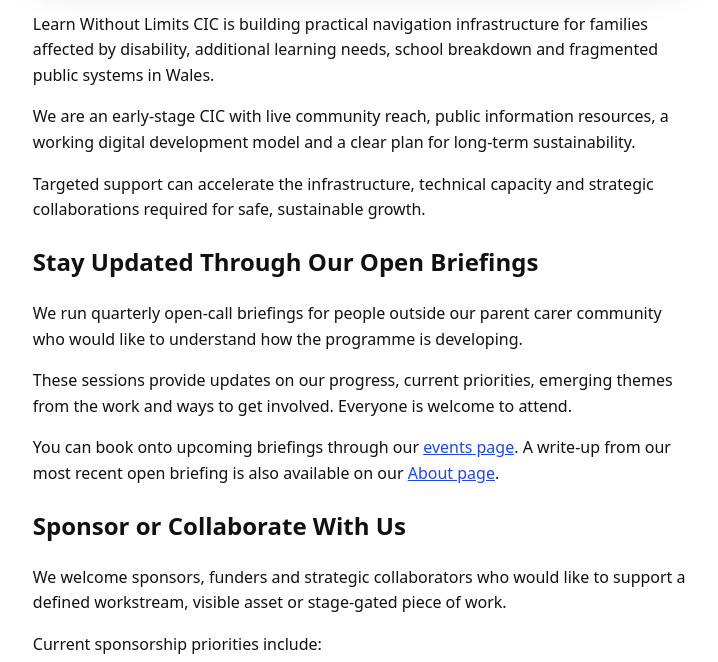
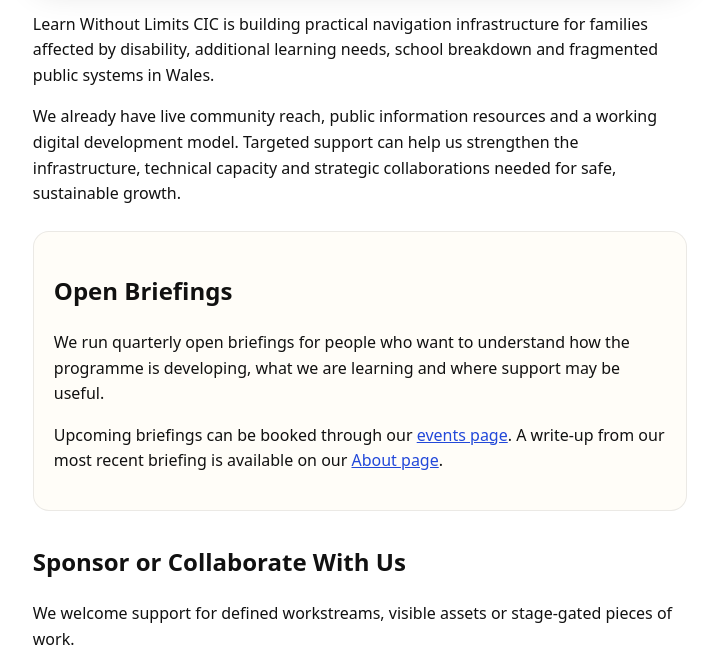
Before and after one commit to StephShobiye/learnwithoutlimitscic.github.io, a Jekyll site: the page support.en.html, which Jekyll copies as it is, in a window 1280 px wide and 1400 px high, scrolled down 625 px. Shown: the part 150-812 px from the top of the window, without its empty margins (280-998 px from the left). Built offline with Jekyll 4.4.1, drawn with Linux system fonts in a browser that asks for light colours; some of the changed text lies outside the part shown; grey boxes are pictures that could not be loaded.

Commit message:
Improve Support page layout and scannability

```diff
--- a/support.en.html
+++ b/support.en.html
@@ -17,7 +17,8 @@
 
   <style>
     .support-hero {
-      margin: 1.5rem 0 2rem;
+      max-width: 760px;
+      margin: 1.5rem auto 2rem;
       border-radius: 1.25rem;
       overflow: hidden;
       box-shadow: 0 0.75rem 2rem rgba(0, 0, 0, 0.12);
@@ -31,6 +32,14 @@
 
     .support-intro {
       max-width: 56rem;
+    }
+
+    .support-panel {
+      background: #fffdf8;
+      border: 1px solid rgba(0, 0, 0, 0.08);
+      border-radius: 1rem;
+      padding: 1.25rem;
+      margin: 1.5rem 0 2rem;
     }
 
     .support-card-grid {
@@ -48,23 +57,20 @@
       box-shadow: 0 0.35rem 1rem rgba(0, 0, 0, 0.06);
     }
 
-    .support-card img {
-      display: block;
-      max-width: 100%;
-      height: auto;
-      margin: 0 auto 1rem;
-      border-radius: 0.75rem;
+    .support-card h3 {
+      margin-top: 0;
+      margin-bottom: 0.75rem;
     }
 
-    .support-card h3 {
-      margin-top: 0;
+    .support-card p {
+      margin-bottom: 0;
     }
 
     .notice-box {
       border-left: 0.35rem solid #c8441f;
       background: #fff7f2;
       padding: 1rem 1.25rem;
-      margin: 1.5rem 0;
+      margin: 1.5rem 0 2rem;
       border-radius: 0.5rem;
     }
 
@@ -139,93 +145,68 @@
         </p>
 
         <p>
-          We are an early-stage CIC with live community reach, public information resources, a working digital development model and a clear plan for long-term sustainability.
+          We already have live community reach, public information resources and a working digital development model. Targeted support can help us strengthen the infrastructure, technical capacity and strategic collaborations needed for safe, sustainable growth.
+        </p>
+      </div>
+
+      <section class="support-panel">
+        <h2>Open Briefings</h2>
+
+        <p>
+          We run quarterly open briefings for people who want to understand how the programme is developing, what we are learning and where support may be useful.
         </p>
 
         <p>
-          Targeted support can accelerate the infrastructure, technical capacity and strategic collaborations required for safe, sustainable growth.
+          Upcoming briefings can be booked through our <a href="/events.en.html">events page</a>. A write-up from our most recent briefing is available on our <a href="/about.en.html">About page</a>.
         </p>
-      </div>
-
-      <h2>Stay Updated Through Our Open Briefings</h2>
-
-      <p>
-        We run quarterly open-call briefings for people outside our parent carer community who would like to understand how the programme is developing.
-      </p>
-
-      <p>
-        These sessions provide updates on our progress, current priorities, emerging themes from the work and ways to get involved. Everyone is welcome to attend.
-      </p>
-
-      <p>
-        You can book onto upcoming briefings through our <a href="/events.en.html">events page</a>. A write-up from our most recent open briefing is also available on our <a href="/about.en.html">About page</a>.
-      </p>
+      </section>
 
       <h2>Sponsor or Collaborate With Us</h2>
 
       <p>
-        We welcome sponsors, funders and strategic collaborators who would like to support a defined workstream, visible asset or stage-gated piece of work.
-      </p>
-
-      <p>
-        Current sponsorship priorities include:
+        We welcome support for defined workstreams, visible assets or stage-gated pieces of work.
       </p>
 
       <div class="support-card-grid" aria-label="Current sponsorship priorities">
         <article class="support-card">
-          <img src="/assets/img/support-icon-technical-leadership.png" alt="">
           <h3>Technical Leadership and Digital Infrastructure</h3>
           <p>
-            Support for senior technical leadership would help us strengthen the Parent Guide App, digital governance, version control, data security, accessibility and safe scaling.
-          </p>
-          <p>
-            This is the core capacity needed to turn lived-experience insight into stable, practical digital tools.
+            App governance, version control, data security, accessibility and safe scaling.
           </p>
         </article>
 
         <article class="support-card">
-          <img src="/assets/img/support-icon-community-platform.png" alt="">
-          <h3>Branded Community Platform</h3>
+          <h3>Safeguarded Community Platform</h3>
           <p>
-            We are working towards an owned, safeguarded community platform so families are not permanently dependent on third-party social media spaces.
-          </p>
-          <p>
-            Sponsorship could support platform hosting, setup, moderation tools, accessibility configuration and safe community infrastructure.
+            Platform hosting, moderation tools, accessibility configuration and safe community infrastructure.
           </p>
         </article>
 
         <article class="support-card">
-          <img src="/assets/img/support-icon-accessibility.png" alt="">
-          <h3>Accessibility and Inclusive Technical Digital Design</h3>
+          <h3>Accessibility and Inclusive Technical Design</h3>
           <p>
-            We are looking for support with technical accessibility review, assistive technology testing, inclusive UX design, WCAG-aligned improvements, accessible front-end development and testing with users who rely on alternative access methods.
+            Technical review, assistive technology testing and WCAG-aligned improvements.
           </p>
         </article>
 
         <article class="support-card">
-          <img src="/assets/img/support-icon-welsh-language.png" alt="">
           <h3>Welsh-Language Access</h3>
           <p>
-            We want to grow Welsh-language access carefully and realistically, including Welsh-language review, bilingual communications, Welsh-speaking volunteer development and future Welsh-language community activity.
+            Bilingual communications, Welsh-language review and Welsh-speaking volunteer development.
           </p>
         </article>
 
         <article class="support-card">
-          <img src="/assets/img/support-icon-research-data.png" alt="">
-          <h3>Quantitative Research, Data Collection, Measurement and Evaluation</h3>
+          <h3>Research, Data and Evaluation</h3>
           <p>
-            We want to strengthen the evidence base around ALN, disability, school breakdown and fragmented service journeys in Wales.
-          </p>
-          <p>
-            Support could help with quantitative research, data collection, evaluation frameworks, cost-benefit analysis, benefits measurement and impact reporting.
+            Quantitative research, measurement, cost-benefit analysis and impact reporting.
           </p>
         </article>
 
         <article class="support-card">
-          <img src="/assets/img/support-icon-podcast-blog.png" alt="">
           <h3>Podcast, Blog and Public Learning Resources</h3>
           <p>
-            Sponsorship could help strengthen our public learning layer through podcast production, transcripts, captions, blog development and linked resource packs.
+            Transcripts, captions, linked resources and public learning materials.
           </p>
         </article>
       </div>
@@ -233,51 +214,37 @@
       <h2>Strategic People We Are Looking For</h2>
 
       <p>
-        We are interested in hearing from people who can strengthen Learn Without Limits CIC at board, research, language, digital and infrastructure level.
+        We are interested in hearing from people who can strengthen Learn Without Limits CIC at board, research, Welsh-language, digital or infrastructure level.
       </p>
 
+      <div class="support-card-grid" aria-label="Strategic people we are looking for">
+        <article class="support-card">
           <h3>Third CIC Director</h3>
+          <p>
+            Someone with technical, digital governance, accessibility, cyber/security, fundraising, sponsorship or enterprise development expertise.
+          </p>
+        </article>
 
+        <article class="support-card">
+          <h3>Research or Evaluation Specialist</h3>
           <p>
-        We are looking for a third CIC Director who can bring either:
+            Someone interested in helping turn lived-experience patterns into measurable evidence.
           </p>
+        </article>
 
-      <ul>
-        <li>digital infrastructure, civic tech, data, accessibility, cyber/security, product development or app/platform governance expertise</li>
-        <li>fundraising, enterprise development, social investment, sponsorship, strategic collaboration or organisational sustainability expertise</li>
-      </ul>
+        <article class="support-card">
+          <h3>Welsh Speakers</h3>
+          <p>
+            People who understand disability, ALN, parent carer experience, education, community work or digital inclusion.
+          </p>
+        </article>
+      </div>
 
+      <div class="notice-box">
         <p>
-        This is a voluntary governance role.
+          Paid roles will be advertised openly only if and when funding is secured.
         </p>
-
-      <p>
-        The right person will be comfortable with agile, community-informed governance and will help us strengthen our strategic capacity while retaining the responsiveness that makes the model effective.
-      </p>
-
-      <h3>Quantitative Researcher, Data Analyst or Evaluation Specialist</h3>
-
-      <p>
-        We are interested in connecting with a quantitative researcher, data analyst or evaluation specialist who may be interested in future research, evaluation or funding opportunities.
-      </p>
-
-      <p>
-        We already hold substantial qualitative insight from families across Wales. The missing piece is quantitative evidence: data that can help identify escalation patterns, estimate costs, measure benefits and strengthen the case for earlier practical navigation support.
-      </p>
-
-      <p>
-        This is a measurement and evidence-building opportunity, focused on turning lived-experience patterns into measurable evidence.
-      </p>
-
-      <h3>Welsh Speakers</h3>
-
-      <p>
-        We are interested in hearing from Welsh speakers who may want to support the gradual development of Welsh-language access.
-      </p>
-
-      <p>
-        This is not a request for unpaid translation of the whole programme. We are especially interested in people who understand disability, additional learning needs, parent carer experience, education, community work or digital inclusion.
-      </p>
+      </div>
 
       <h2>Funders and Strategic Collaborators</h2>
 
@@ -286,28 +253,20 @@
       </p>
 
       <p>
-        Our model is based on pattern recognition, not representation. We do not claim to speak for all families. Our value lies in recognising recurring patterns in family experience and converting them into practical navigation infrastructure through a structured, continuous feedback loop informed by PRINCE2 Agile principles.
-      </p>
-
-      <p>
-        We are particularly interested in support that helps early-stage organisations build infrastructure before they are expected to generate sustainable income.
+        Our model is based on pattern recognition, not representation. We recognise recurring patterns in family experience and convert them into practical navigation infrastructure through a structured, continuous feedback loop.
       </p>
 
       <p>
         We are open to collaboration where roles, ownership, responsibilities and public-benefit purpose are clear.
       </p>
 
-      <div class="notice-box">
-        <p>
-          Paid roles will be advertised openly only if and when funding is secured.
-        </p>
-      </div>
-
+      <section class="support-panel">
         <h2>Direct Donations</h2>
 
         <p>
           A simple direct donation option will be added soon for individuals who would like to make a small contribution towards our public-benefit work.
         </p>
+      </section>
 
       <h2>Get in Touch</h2>
 
```
Also changed, not shown: other parts of support.en.html (+1 -1 lines). Lines whose indentation alone changed are shown as unchanged.
